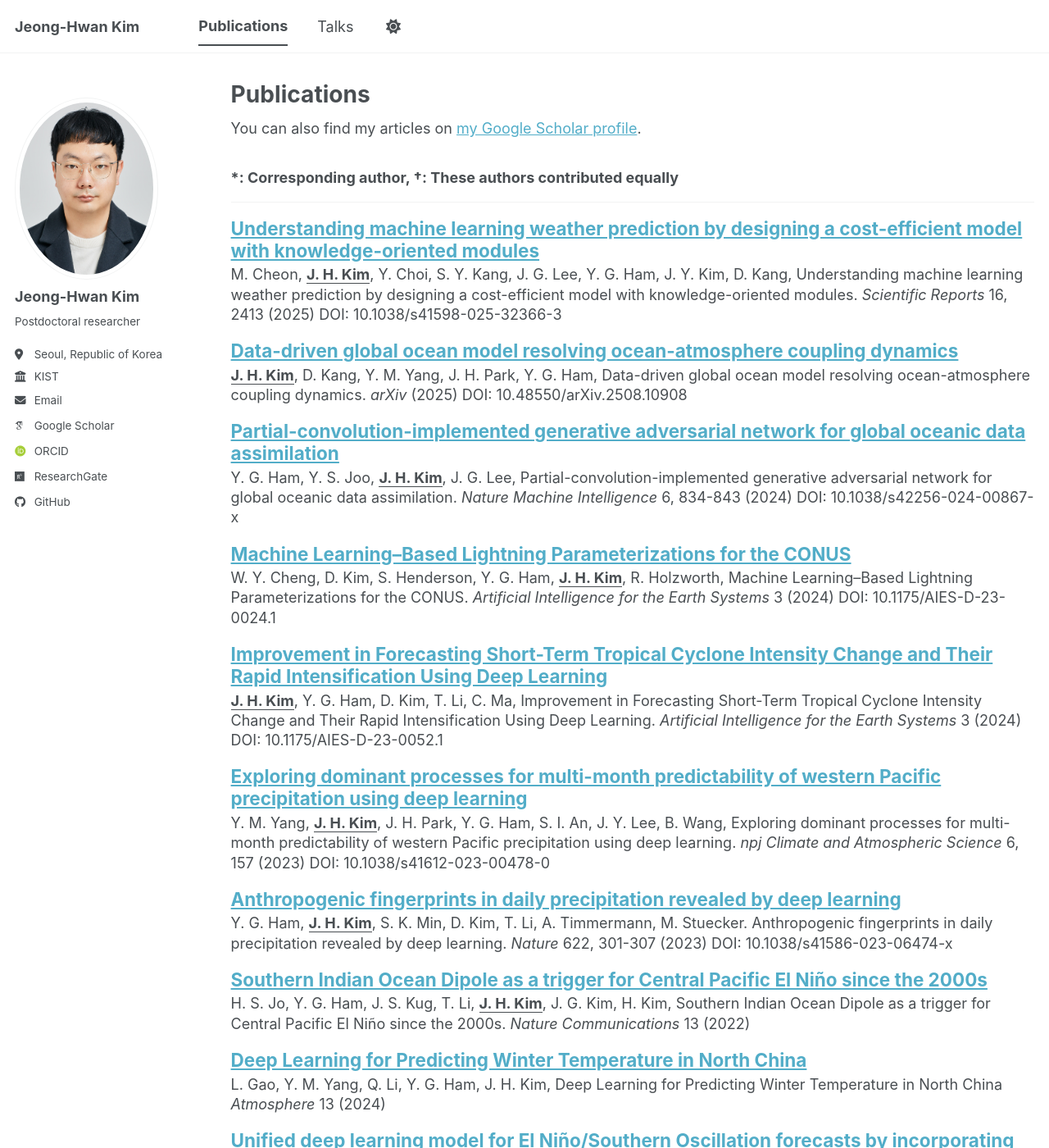
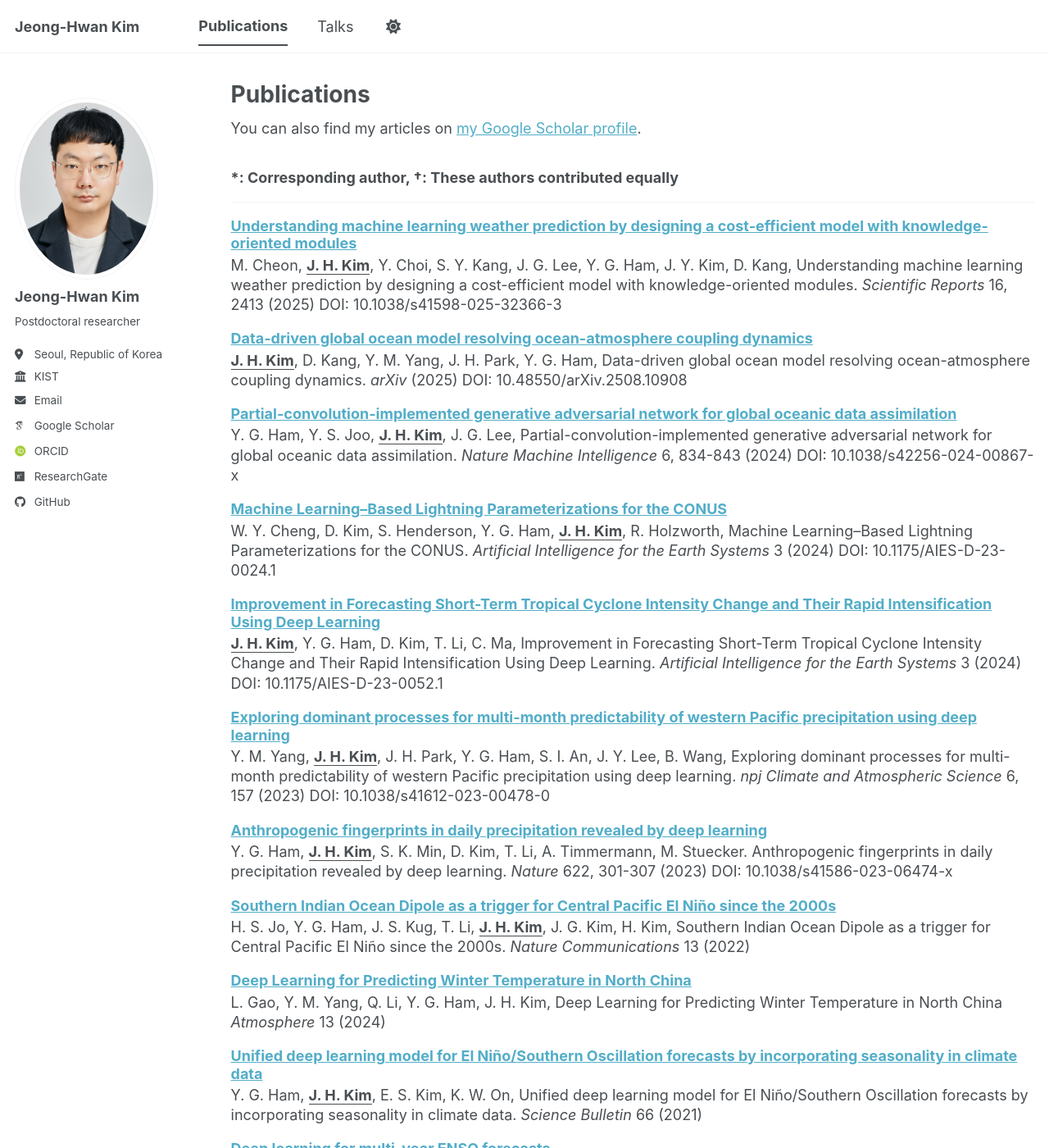
Before and after one commit to jeonghwan723/jeonghwan723.github.io, a Jekyll site: the page built from _pages/publications.html, in a window 1280 px wide and 1400 px high. Shown: the whole window at 82% size. Built offline with Jekyll 4.4.1, drawn with Linux system fonts in a browser that asks for light colours; some web fonts are replaced; a script bundle is joined from its source files by our own code; library files that are not in the unit come from our copies.

Commit message:
Update _publications.scss

```diff
--- a/_sass/layout/_publications.scss
+++ b/_sass/layout/_publications.scss
@@ -9,8 +9,8 @@
   }
 
   .archive__item-title {
-    font-size: $type-size-4;
-    margin-top: 0.8em;
+    font-size: $type-size-5;
+    margin-top: 1.0em;
     margin-bottom: 0.2em;
     line-height: 1.2;
   }
```
